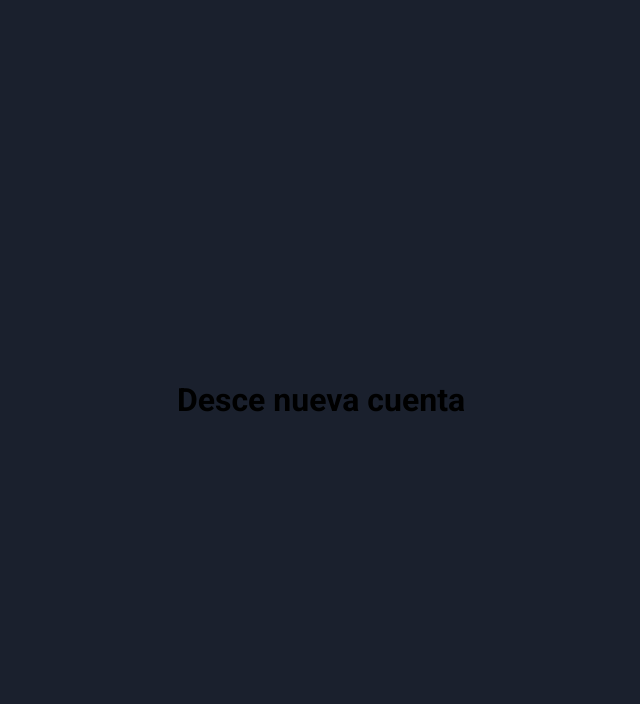
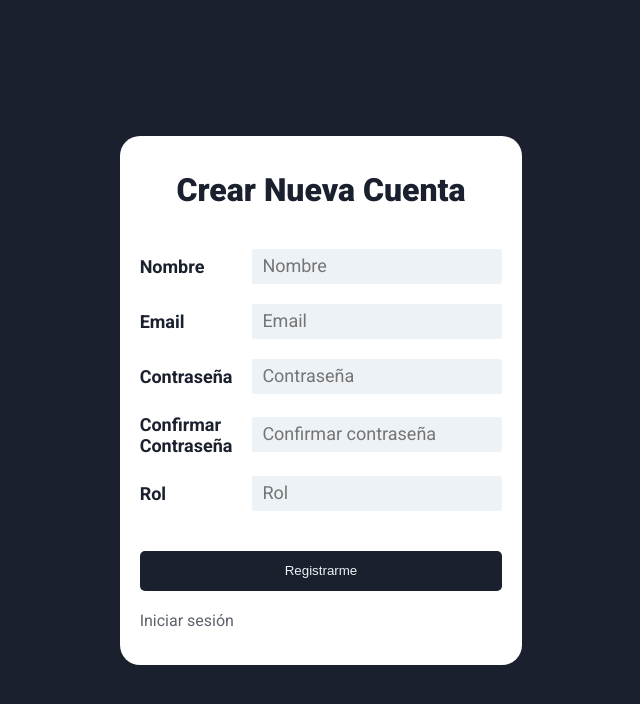
Before and after one commit to santiagovasquez1/Wired_In, a React (Create React App) app in the folder frontend/: page /nueva-cuenta in a window 1280 px wide. Shown: the top 704 px of the page, without its empty margins (319-959 px from the left). Built offline with nearby package versions, Linux system fonts and the light colour scheme.

Commit message:
Agrega componente CrearCuenta

```diff
--- a/frontend/src/components/auth/Login.css
+++ b/frontend/src/components/auth/Login.css
@@ -52,7 +52,7 @@
 	border-radius: 0.5rem;
 	border: none;
 	background: var(--grisOscuro);
-	color: var(--blanco);
+	color: var(--grisClaro);
 	/* color: var(--rojo); */
 	transition: 0.5s ease;
 }
--- a/frontend/src/components/auth/Login.js
+++ b/frontend/src/components/auth/Login.js
@@ -19,10 +19,19 @@ function Login() {
 		});
 	};
 
+	// funcion de iniciar sesion
+	const onSubmit = (e) => {
+		e.preventDefault();
+
+		// validar que no haya campos vacios
+
+		// pasarlo al action
+	};
+
 	return (
 		<Fragment>
 			<div className="login">
-				<form>
+				<form onSubmit={onSubmit}>
 					<h1>Iniciar Sesión</h1>
 					<div className="email field">
 						<label htmlFor="email">Email</label>
--- a/frontend/src/components/auth/NuevaCuenta.js
+++ b/frontend/src/components/auth/NuevaCuenta.js
@@ -1,9 +1,118 @@
-import React, { Fragment } from 'react';
+import React, { Fragment, useState } from 'react';
+import { Link } from 'react-router-dom';
+import './Login.css';
 
 function NuevaCuenta() {
+	// State para crear cuenta
+	const [usuario, guardarUsuario] = useState({
+		nombre: '',
+		email: '',
+		password: '',
+		confirmar: '',
+		rol: '',
+	});
+
+	// Extraer de usuario
+	const { nombre, email, password, confirmar, rol } = usuario;
+
+	const onChange = (event) => {
+		guardarUsuario({
+			...usuario,
+			[event.target.name]: event.target.value,
+		});
+	};
+
+	// funcion de crear cuenta
+	const onSubmit = (e) => {
+		e.preventDefault();
+
+		// validar que no haya campos vacios
+
+		// contraseña minimio de 6 caracteres
+
+		// contraseña igual en ambos campos
+
+		// pasarlo al action
+	};
+
 	return (
 		<Fragment>
-			<h1>Desce nueva cuenta</h1>
+			<div className="login">
+				<form onSubmit={onSubmit}>
+					<h1>Crear Nueva Cuenta</h1>
+
+					<div className="field">
+						<label htmlFor="nombre">Nombre</label>
+						<input
+							type="text"
+							id="nombre"
+							name="nombre"
+							placeholder="Nombre"
+							value={nombre}
+							onChange={onChange}
+						></input>
+					</div>
+
+					<div className="field">
+						<label htmlFor="email">Email</label>
+						<input
+							type="email"
+							id="email"
+							name="email"
+							placeholder="Email"
+							value={email}
+							onChange={onChange}
+						></input>
+					</div>
+
+					<div className="field">
+						<label htmlFor="password">Contraseña</label>
+						<input
+							type="password"
+							id="password"
+							name="password"
+							placeholder="Contraseña"
+							value={password}
+							onChange={onChange}
+						></input>
+					</div>
+
+					<div className="field">
+						<label htmlFor="confirmar">
+							Confirmar <br />
+							Contraseña
+						</label>
+						<input
+							type="password"
+							id="confirmar"
+							name="confirmar"
+							placeholder="Confirmar contraseña"
+							value={confirmar}
+							onChange={onChange}
+						></input>
+					</div>
+
+					<div className="field">
+						<label htmlFor="rol">Rol</label>
+						<input
+							type="text"
+							id="rol"
+							name="rol"
+							placeholder="Rol"
+							value={rol}
+							onChange={onChange}
+						></input>
+					</div>
+
+					<div className="submit-btn">
+						<input type="submit" value="Registrarme" />
+					</div>
+				</form>
+
+				<Link to={'/'} className="enlace-cuenta">
+					Iniciar sesión
+				</Link>
+			</div>
 		</Fragment>
 	);
 }
```
